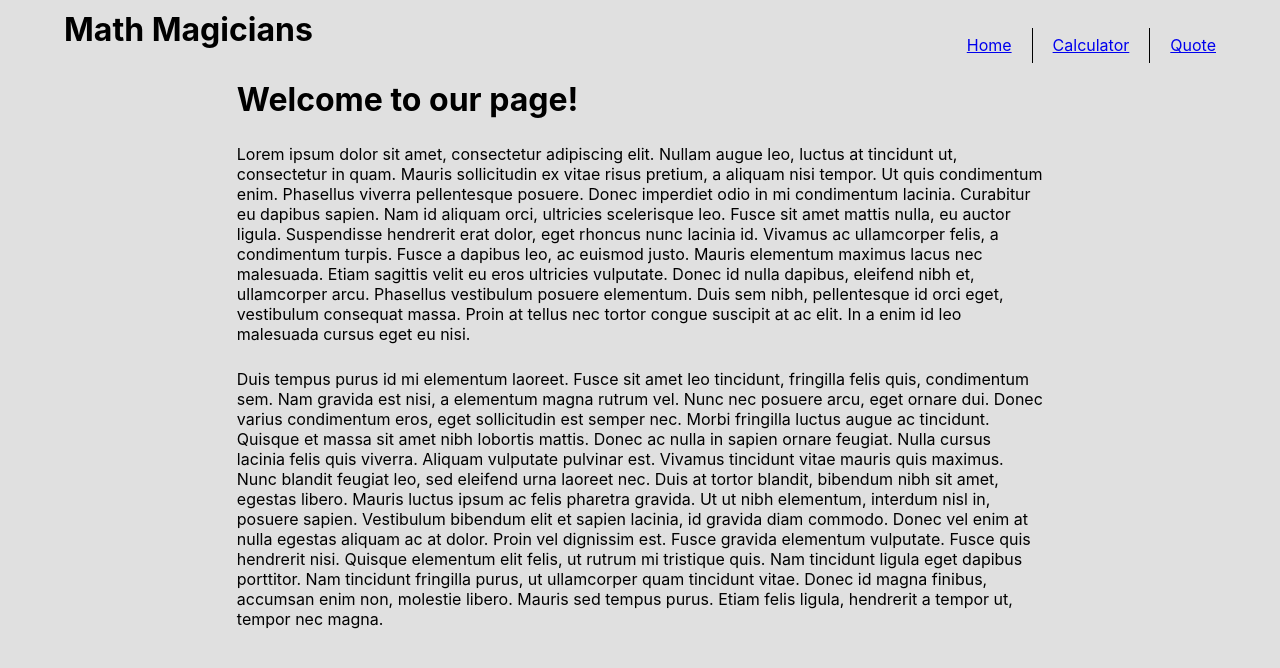
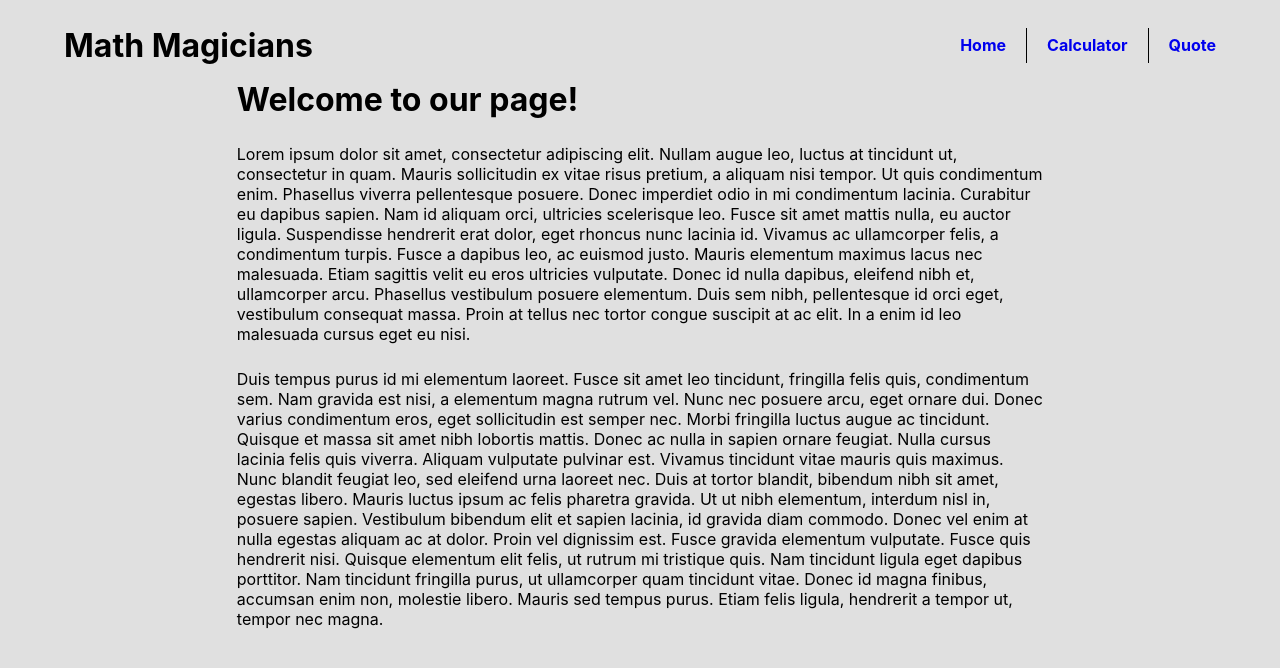
Before and after one commit to Estete9/Math-Magicians, a React (Create React App) app: page / in a window 1280 px wide. Shown: the top 668 px of the page. Built offline with nearby package versions, Linux system fonts and the light colour scheme.

Commit message:
Remove default styles from navbar items

```diff
--- a/src/components/Header.js
+++ b/src/components/Header.js
@@ -16,7 +16,7 @@ function Header() {
         {links.map((link, index) => (
           <React.Fragment key={link.text}>
             <li>
-              <NavLink to={link.path}>{link.text}</NavLink>
+              <NavLink className={styles.navItem} to={link.path}>{link.text}</NavLink>
             </li>
             {index <= 1 && <div className={styles.separator} />}
           </React.Fragment>
--- a/src/styles/header.module.css
+++ b/src/styles/header.module.css
@@ -20,8 +20,13 @@
 
 .navItem {
   font-weight: bold;
+  text-decoration: none;
 }
 
 .navItem:hover {
   cursor: pointer;
 }
+
+.logo {
+  align-self: center;
+}
```
